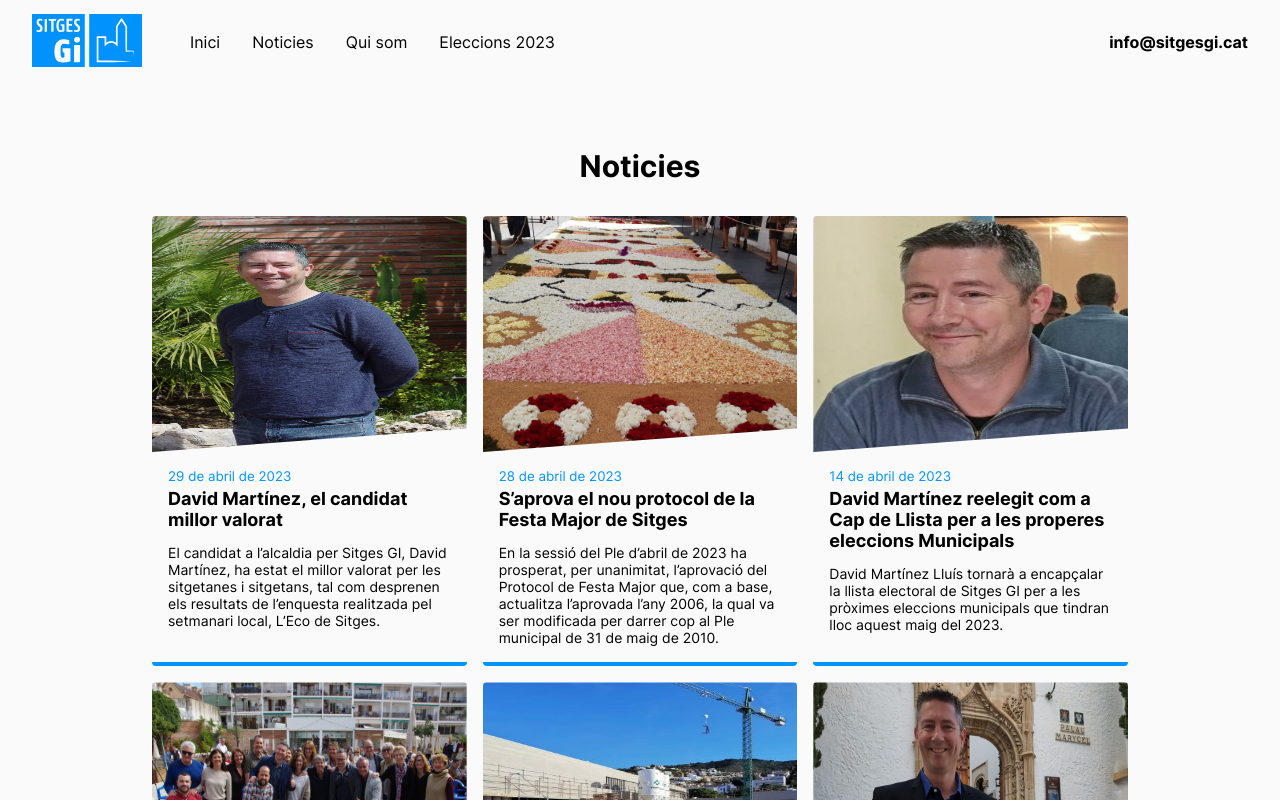
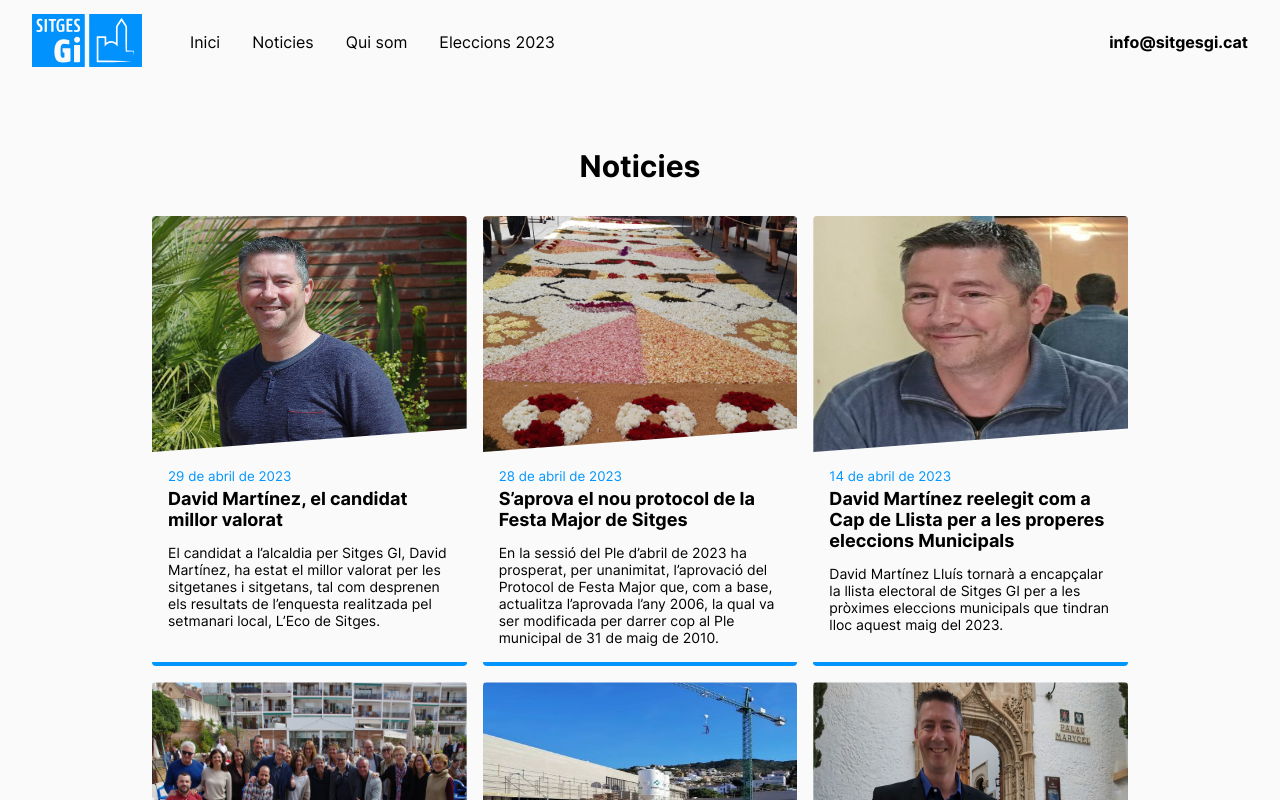
Before and after one commit to sitgesgi/sitgesgi, an Astro site: page /noticies in a window 1280 px wide. Built offline with nearby package versions, Linux system fonts and the light colour scheme; Astro itself is replaced by a stand-in of ours.

Commit message:
Update Publicaciones “david-martínez-el-candidat-millor-valorat”

```diff
--- a/src/content/post/david-martínez-el-candidat-millor-valorat.md
+++ b/src/content/post/david-martínez-el-candidat-millor-valorat.md
@@ -5,7 +5,7 @@ description: >
   valorat per les sitgetanes i sitgetans, tal com desprenen els resultats de
   l’enquesta realitzada pel setmanari local, L’Eco de Sitges.
 pubDate: 2023-04-29T17:55:24.972Z
-image: /uploads/whatsapp-image-2023-05-12-at-22.28.26.jpeg
+image: /uploads/whatsapp-image-2023-05-12-at-22.28.jpg
 ---
 El candidat a l’alcaldia per Sitges GI, David Martínez, ha estat el millor valorat per les sitgetanes i sitgetans, tal com desprenen els resultats de l’enquesta realitzada pel setmanari local, L’Eco de Sitges.
 
```
Also changed, not shown: public/uploads/whatsapp-image-2023-05-12-at-22.28.jpg (added).
